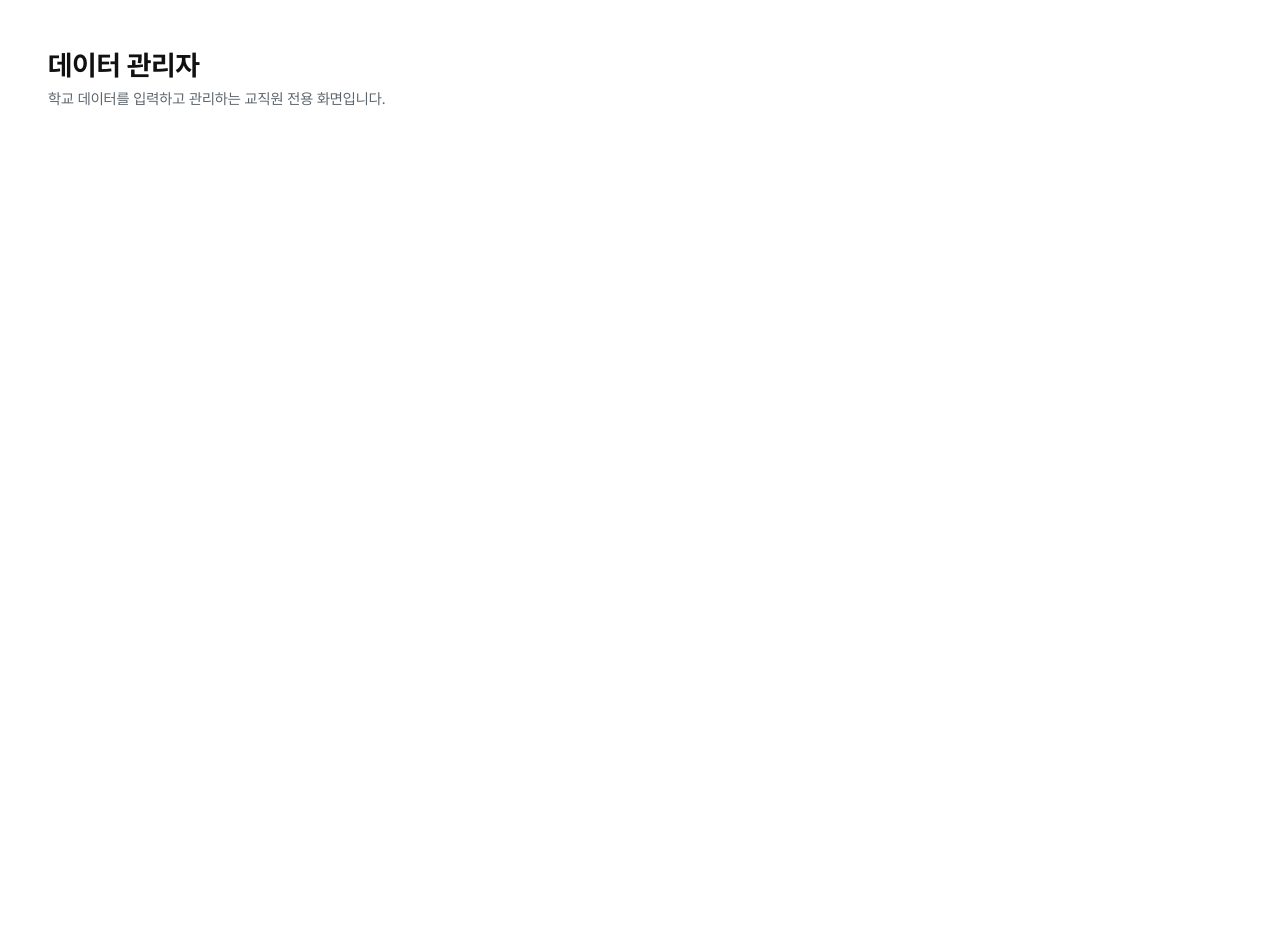
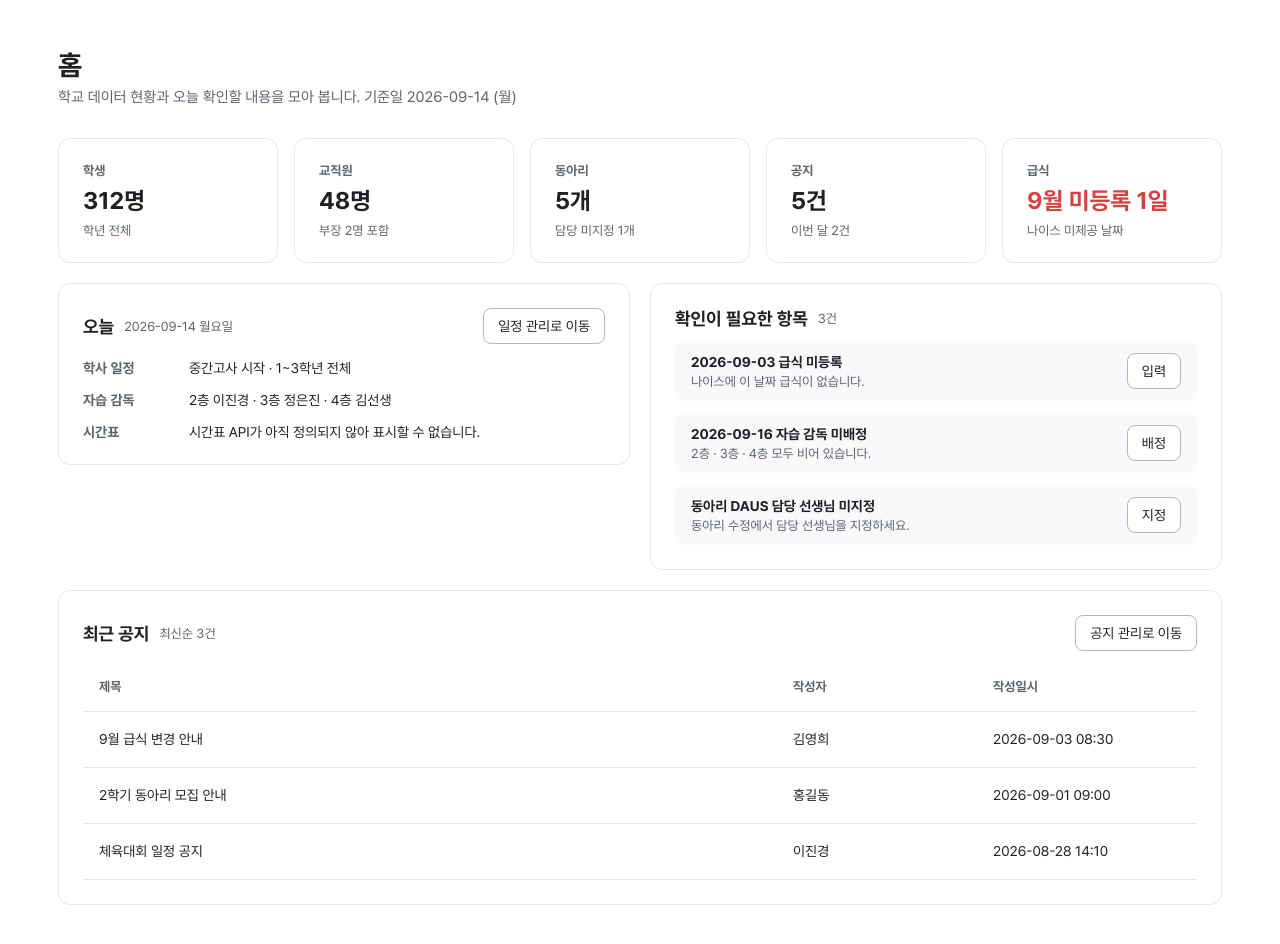
Before and after one commit to team-xquare/xquare-openapi-frontend, a Next.js app in the folder apps/admin/: page / in a window 1280 px wide. Shown: the top 944 px of the page. Before the commit the page ends 800 px from the top, so only its background shows below. Built offline with nearby package versions, Linux system fonts and the light colour scheme.

Commit message:
feat: admin 홈 퍼블리싱 (데이터 현황, 오늘, 확인이 필요한 항목, 최근 공지)

```diff
--- /dev/null
+++ b/apps/admin/src/app/page-style.ts
@@ -0,0 +1,249 @@
+import styled from "@emotion/styled";
+import Link from "next/link";
+import { Xquare_colors } from "../styles/colors";
+
+const BORDER_DEFAULT = `1px solid ${Xquare_colors.slate[200]}`;
+
+export const HomePage = styled.main`
+  display: flex;
+  flex-direction: column;
+  gap: 20px;
+  padding: 48px 58px 64px;
+  word-break: keep-all;
+`;
+
+// 카드 사이는 20px, 머리말과 현황 사이만 32px
+export const PageHead = styled.header`
+  display: flex;
+  flex-direction: column;
+  gap: 6px;
+  margin-bottom: 12px;
+`;
+
+export const PageTitle = styled.h1`
+  color: ${Xquare_colors.slate[900]};
+  font-size: 28px;
+  font-weight: 700;
+  line-height: normal;
+  margin: 0;
+`;
+
+export const PageDescription = styled.p`
+  color: ${Xquare_colors.slate[600]};
+  font-size: 15px;
+  line-height: normal;
+  margin: 0;
+`;
+
+const CARD = `
+  background: ${Xquare_colors.white};
+  border: ${BORDER_DEFAULT};
+  border-radius: 12px;
+  display: flex;
+  flex-direction: column;
+  min-width: 0;
+  padding: 24px;
+`;
+
+// 넓은 화면에서는 5개가 한 줄, 좁아지면 줄바꿈
+export const StatList = styled.dl`
+  display: grid;
+  gap: 16px;
+  grid-template-columns: repeat(auto-fit, minmax(180px, 1fr));
+  margin: 0;
+`;
+
+export const StatCard = styled.div<{ isWarning?: boolean }>`
+  ${CARD}
+  gap: 8px;
+  line-height: normal;
+
+  dt {
+    color: ${Xquare_colors.slate[600]};
+    font-size: 13px;
+    font-weight: 700;
+  }
+
+  dd {
+    margin: 0;
+  }
+
+  dd:first-of-type {
+    color: ${({ isWarning }) =>
+      isWarning ? Xquare_colors.red[600] : Xquare_colors.slate[900]};
+    font-size: 24px;
+    font-weight: 700;
+  }
+
+  dd:last-of-type {
+    color: ${Xquare_colors.slate[600]};
+    font-size: 13px;
+  }
+`;
+
+export const CardRow = styled.div`
+  align-items: start;
+  display: grid;
+  gap: 20px;
+  grid-template-columns: repeat(auto-fit, minmax(420px, 1fr));
+`;
+
+export const Card = styled.section`
+  ${CARD}
+  gap: 12px;
+`;
+
+export const TodayCard = styled(Card)`
+  gap: 16px;
+`;
+
+export const CardHead = styled.div`
+  align-items: center;
+  display: flex;
+  gap: 10px;
+  line-height: normal;
+  white-space: nowrap;
+`;
+
+export const CardTitle = styled.h2`
+  color: ${Xquare_colors.slate[900]};
+  font-size: 18px;
+  font-weight: 700;
+  margin: 0;
+`;
+
+export const CardMeta = styled.span`
+  color: ${Xquare_colors.slate[600]};
+  font-size: 13px;
+`;
+
+export const SmallLinkButton = styled(Link)`
+  align-items: center;
+  background: ${Xquare_colors.white};
+  border: 1px solid ${Xquare_colors.slate[400]};
+  border-radius: 8px;
+  color: ${Xquare_colors.slate[900]};
+  display: inline-flex;
+  flex: 0 0 auto;
+  font-size: 14px;
+  font-weight: 500;
+  height: 36px;
+  line-height: normal;
+  padding: 0 14px;
+  white-space: nowrap;
+
+  &:focus-visible {
+    outline: 2px solid ${Xquare_colors.purple[400]};
+    outline-offset: 2px;
+  }
+`;
+
+// 카드 제목 줄 오른쪽 끝에 붙는 이동 버튼
+export const CardHeadLink = styled(SmallLinkButton)`
+  margin-left: auto;
+`;
+
+export const TodayList = styled.dl`
+  display: flex;
+  flex-direction: column;
+  font-size: 14px;
+  gap: 16px;
+  line-height: normal;
+  margin: 0;
+
+  div {
+    display: flex;
+    gap: 16px;
+  }
+
+  dt {
+    color: ${Xquare_colors.slate[600]};
+    flex: 0 0 90px;
+    font-weight: 700;
+  }
+
+  dd {
+    color: ${Xquare_colors.slate[900]};
+    margin: 0;
+    min-width: 0;
+  }
+`;
+
+export const IssueList = styled.ul`
+  display: flex;
+  flex-direction: column;
+  gap: 12px;
+  list-style: none;
+  margin: 0;
+  padding: 0;
+`;
+
+export const IssueItem = styled.li`
+  align-items: center;
+  background: ${Xquare_colors.slate[50]};
+  border-radius: 8px;
+  display: flex;
+  gap: 12px;
+  padding: 12px 16px;
+`;
+
+export const IssueText = styled.div`
+  display: flex;
+  flex: 1 1 0;
+  flex-direction: column;
+  gap: 4px;
+  line-height: normal;
+  min-width: 0;
+
+  strong {
+    color: ${Xquare_colors.slate[900]};
+    font-size: 14px;
+    font-weight: 700;
+  }
+
+  p {
+    color: ${Xquare_colors.slate[600]};
+    font-size: 13px;
+    margin: 0;
+  }
+`;
+
+export const RecentNoticeTable = styled.table`
+  border-collapse: collapse;
+  table-layout: fixed;
+  width: 100%;
+
+  th {
+    border-bottom: ${BORDER_DEFAULT};
+    color: ${Xquare_colors.slate[600]};
+    font-size: 13px;
+    font-weight: 700;
+    height: 48px;
+    padding: 0 16px;
+    text-align: left;
+  }
+
+  th:nth-of-type(2) {
+    width: 200px;
+  }
+
+  th:nth-of-type(3) {
+    width: 220px;
+  }
+
+  td {
+    border-bottom: ${BORDER_DEFAULT};
+    color: ${Xquare_colors.slate[900]};
+    font-size: 14px;
+    height: 56px;
+    overflow: hidden;
+    padding: 0 16px;
+    text-overflow: ellipsis;
+    white-space: nowrap;
+  }
+`;
+
+export const EmptyCell = styled.td`
+  color: ${Xquare_colors.slate[600]};
+  text-align: center;
+`;
--- a/apps/admin/src/app/page.tsx
+++ b/apps/admin/src/app/page.tsx
@@ -1,32 +1,130 @@
 "use client";
 
-import styled from "@emotion/styled";
+import {
+  BASE_DATE,
+  BASE_WEEKDAY,
+  HOME_ISSUES,
+  HOME_STATS,
+  RECENT_NOTICES,
+  TODAY_ITEMS,
+} from "./home-content";
+import {
+  Card,
+  CardHead,
+  CardHeadLink,
+  CardMeta,
+  CardRow,
+  CardTitle,
+  EmptyCell,
+  HomePage,
+  IssueItem,
+  IssueList,
+  IssueText,
+  PageDescription,
+  PageHead,
+  PageTitle,
+  RecentNoticeTable,
+  SmallLinkButton,
+  StatCard,
+  StatList,
+  TodayCard,
+  TodayList,
+} from "./page-style";
 
-// 퍼블리싱 전 자리만 잡아 둔 홈
 export default function AdminHome() {
   return (
-    <Main>
-      <Title>데이터 관리자</Title>
-      <Lead>학교 데이터를 입력하고 관리하는 교직원 전용 화면입니다.</Lead>
-    </Main>
+    <HomePage>
+      <PageHead>
+        <PageTitle>홈</PageTitle>
+        <PageDescription>
+          학교 데이터 현황과 오늘 확인할 내용을 모아 봅니다.{" "}
+          {`기준일 ${BASE_DATE} (${BASE_WEEKDAY})`}
+        </PageDescription>
+      </PageHead>
+
+      <StatList aria-label="데이터 현황">
+        {HOME_STATS.map((stat) => (
+          <StatCard key={stat.label} isWarning={stat.isWarning}>
+            <dt>{stat.label}</dt>
+            <dd>{stat.value}</dd>
+            <dd>{stat.caption}</dd>
+          </StatCard>
+        ))}
+      </StatList>
+
+      <CardRow>
+        <TodayCard aria-labelledby="home-today">
+          <CardHead>
+            <CardTitle id="home-today">오늘</CardTitle>
+            <CardMeta>
+              {BASE_DATE} {BASE_WEEKDAY}요일
+            </CardMeta>
+            <CardHeadLink href="/schedule">일정 관리로 이동</CardHeadLink>
+          </CardHead>
+          <TodayList>
+            {TODAY_ITEMS.map((item) => (
+              <div key={item.label}>
+                <dt>{item.label}</dt>
+                <dd>{item.value}</dd>
+              </div>
+            ))}
+          </TodayList>
+        </TodayCard>
+
+        <Card aria-labelledby="home-issues">
+          <CardHead>
+            <CardTitle id="home-issues">확인이 필요한 항목</CardTitle>
+            <CardMeta>{HOME_ISSUES.length}건</CardMeta>
+          </CardHead>
+          <IssueList>
+            {HOME_ISSUES.map((issue) => (
+              <IssueItem key={issue.title}>
+                <IssueText>
+                  <strong>{issue.title}</strong>
+                  <p>{issue.description}</p>
+                </IssueText>
+                <SmallLinkButton
+                  href={issue.href}
+                  aria-label={`${issue.title} ${issue.actionLabel}`}
+                >
+                  {issue.actionLabel}
+                </SmallLinkButton>
+              </IssueItem>
+            ))}
+          </IssueList>
+        </Card>
+      </CardRow>
+
+      <Card aria-labelledby="home-notices">
+        <CardHead>
+          <CardTitle id="home-notices">최근 공지</CardTitle>
+          <CardMeta>최신순 {RECENT_NOTICES.length}건</CardMeta>
+          <CardHeadLink href="/notice">공지 관리로 이동</CardHeadLink>
+        </CardHead>
+        <RecentNoticeTable aria-labelledby="home-notices">
+          <thead>
+            <tr>
+              <th scope="col">제목</th>
+              <th scope="col">작성자</th>
+              <th scope="col">작성일시</th>
+            </tr>
+          </thead>
+          <tbody>
+            {RECENT_NOTICES.map((notice) => (
+              <tr key={notice.id}>
+                <td title={notice.title}>{notice.title}</td>
+                <td>{notice.author}</td>
+                <td>{notice.createdAt}</td>
+              </tr>
+            ))}
+            {RECENT_NOTICES.length === 0 && (
+              <tr>
+                <EmptyCell colSpan={3}>등록된 공지가 없습니다.</EmptyCell>
+              </tr>
+            )}
+          </tbody>
+        </RecentNoticeTable>
+      </Card>
+    </HomePage>
   );
 }
-
-const Main = styled.main`
-  display: flex;
-  flex-direction: column;
-  gap: 8px;
-  padding: 48px;
-`;
-
-const Title = styled.h1`
-  margin: 0;
-  font-size: 28px;
-  font-weight: 700;
-`;
-
-const Lead = styled.p`
-  margin: 0;
-  font-size: 15px;
-  color: #5c646b;
-`;
```
